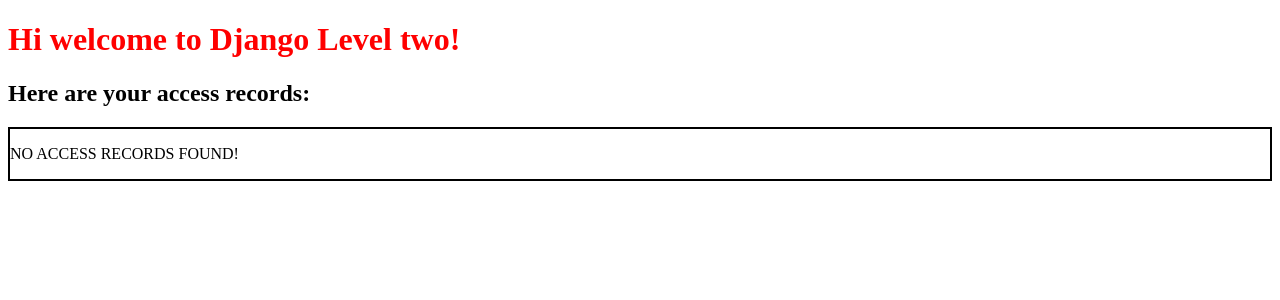
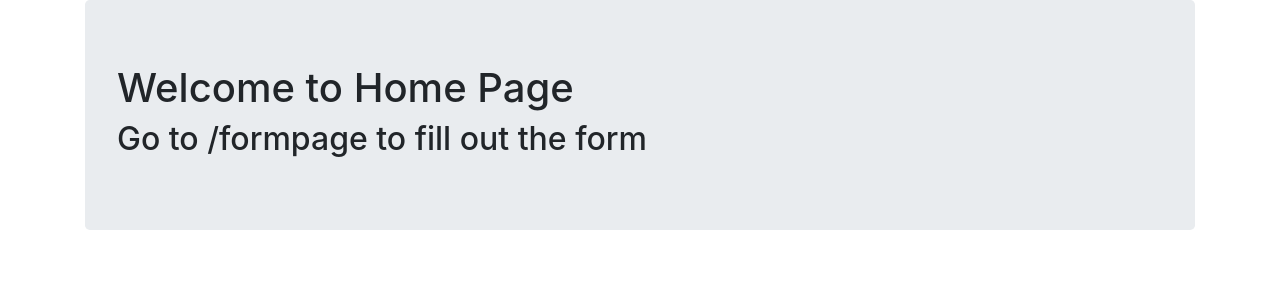
Before and after one commit to mgbdl/python-mentoring, a Django app: page / in a window 1280 px wide. Shown: the top 300 px of the page. Run offline with Django 3.2, Linux system fonts and the light colour scheme; data that the repository does not hold is empty; some libraries are stand-ins or nearby versions.

Commit message:
challenge 8 Forms

```diff
--- /dev/null
+++ b/first_app/forms.py
@@ -0,0 +1,6 @@
+from django import forms
+
+class FormName(forms.Form):
+    name = forms.CharField()
+    email = forms.EmailField()
+    text = forms.CharField(widget=forms.Textarea)
--- a/first_app/urls.py
+++ b/first_app/urls.py
@@ -2,5 +2,5 @@
 from first_app import views
 
 urlpatterns = [
-    url(r'$^', views.index, name='index'),
+    url(r'$^', views.form_name_view, name='form_name'),
 ]
--- a/first_app/views.py
+++ b/first_app/views.py
@@ -3,11 +3,23 @@
 
 from django.shortcuts import render
 from django.http import HttpResponse
-from first_app.models import AccessRecord, Topic, Webpage
+from . import forms
 # Create your views here.
 
 
 def index(request):
-    webpages_list = AccessRecord.objects.order_by('date')
-    date_dict = {'access_record': webpages_list}
-    return render(request, 'first_app/index.html', context=date_dict)
+    return render(request, 'first_app/index.html')
+
+def form_name_view(request):
+    form = forms.FormName()
+
+    if request.method == 'POST':
+        form = forms.FormName(request.POST)
+
+        if form.is_valid():
+            print("VALIDATION SUCCESS!")
+            print("NAME: " + form.cleaned_data['name'])
+            print("EMAIL: " + form.cleaned_data['email'])
+            print("TEXT: " + form.cleaned_data['text'])
+
+    return render(request, 'first_app/form_page.html', {'form': form})
--- a/first_project/urls.py
+++ b/first_project/urls.py
@@ -20,6 +20,6 @@
 
 urlpatterns = [
     url(r'^admin/', admin.site.urls),
-    url(r'^first_app/', include("first_app.urls")),
+    url(r'^formpage/', include("first_app.urls")),
     url(r'^$', views.index, name='index'),
 ]
--- a/templates/first_app/index.html
+++ b/templates/first_app/index.html
@@ -1,32 +1,19 @@
 <!DOCTYPE html>
-{% load staticfiles %}
 <html lang="en" dir="ltr">
   <head>
     <meta charset="utf-8">
-    <title>Django Level 2</title>
-    <link rel="stylesheet" href="{% static "css/style.css" %}"/>
+    <title>HOME</title>
+    <link rel="stylesheet" href="https://maxcdn.bootstrapcdn.com/bootstrap/4.0.0/css/bootstrap.min.css" integrity="sha384-Gn5384xqQ1aoWXA+058RXPxPg6fy4IWvTNh0E263XmFcJlSAwiGgFAW/dAiS6JXm" crossorigin="anonymous">
+    <script src="https://maxcdn.bootstrapcdn.com/bootstrap/4.0.0/js/bootstrap.min.js" integrity="sha384-JZR6Spejh4U02d8jOt6vLEHfe/JQGiRRSQQxSfFWpi1MquVdAyjUar5+76PVCmYl" crossorigin="anonymous"></script>
+    <script src="https://code.jquery.com/jquery-3.2.1.slim.min.js" integrity="sha384-KJ3o2DKtIkvYIK3UENzmM7KCkRr/rE9/Qpg6aAZGJwFDMVNA/GpGFF93hXpG5KkN" crossorigin="anonymous"></script>
+    <script src="https://cdnjs.cloudflare.com/ajax/libs/popper.js/1.12.9/umd/popper.min.js" integrity="sha384-ApNbgh9B+Y1QKtv3Rn7W3mgPxhU9K/ScQsAP7hUibX39j7fakFPskvXusvfa0b4Q" crossorigin="anonymous"></script>
   </head>
   <body>
-    <h1>Hi welcome to Django Level two!</h1>
-    <h2>Here are your access records:</h2>
-    <div class="djangotwo">
-        {% if access_record %}
-            <table>
-                <thead>
-                    <th>Site Name</th>
-                    <th>Date Accessed</th>
-                </thead>
-
-                {% for acc in access_record %}
-                    <tr>
-                        <td>{{ acc.name }}</td>
-                        <td>{{ acc.date }}</td>
-                    </tr>
-                {% endfor %}
-            </table>
-        {% else %}
-            <p>NO ACCESS RECORDS FOUND!</p>
-        {% endif %}
+    <div class="container">
+        <div class="jumbotron">
+            <h1>Welcome to Home Page</h1>
+            <h2>Go to /formpage to fill out the form</h2>
+        </div>
     </div>
   </body>
 </html>
```
Also changed, not shown: templates/first_app/form_page.html (added, +18 -0 lines).
